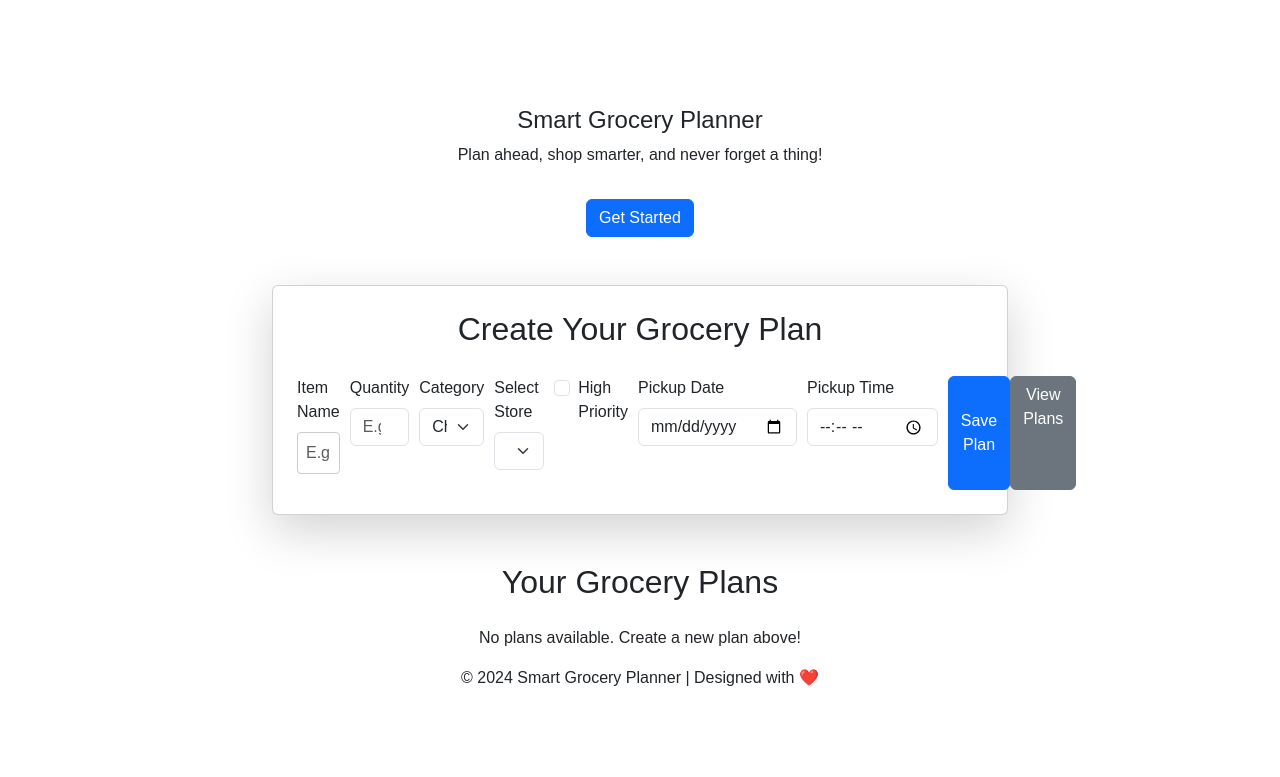
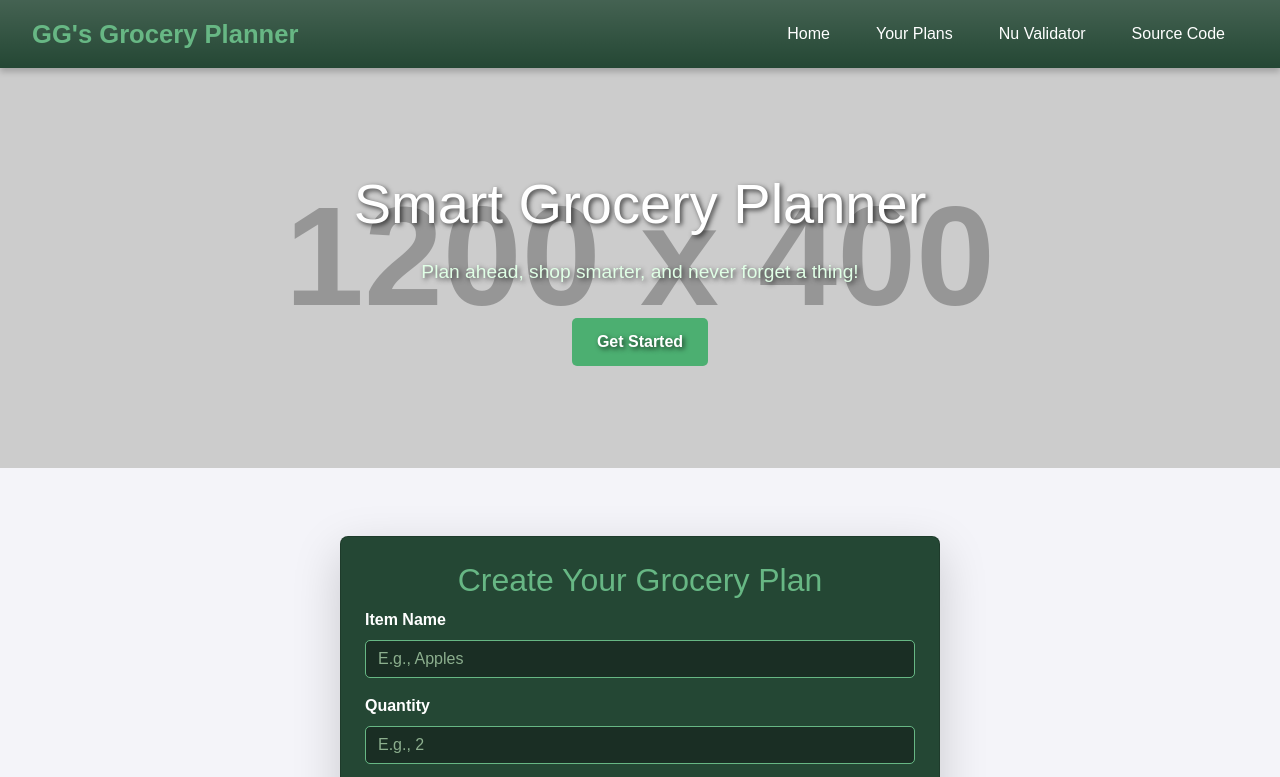
Before and after one commit to thisisggarvit/dev-harry-final-project, a plain HTML site: page index.html in a window 1280 px wide. Shown: the top 777 px of the page. Drawn offline with nearby package versions, Linux system fonts and the light colour scheme; placeholder pictures from the web are drawn by us; files whose address does not match are found by name.

Commit message:
Update style.css

```diff
--- a/styles/style.css
+++ b/styles/style.css
@@ -1,70 +1,215 @@
+/* Root Variables for Colors */
+:root {
+    --primary-dark: #244734; /* Dark green */
+    --primary-light: #67b784; /* Light green */
+    --accent: #4caf71; /* Accent green */
+    --background-light: #f4f4f9; /* Light background */
+    --text-light: #ffffff; /* White text */
+    --text-dark: #16211b; /* Dark text */
+    --hover-effect: #8ecf9c; /* Hover color */
+}
+
+/* General Styles */
 body {
-    font-family: Arial, sans-serif;
+    font-family: 'Arial', sans-serif;
+    margin: 0;
+    padding: 0;
+    color: var(--text-dark);
+    background-color: var(--background-light);
+}
+
+/* Navbar */
+.navbar {
+    background-color: var(--primary-dark);
+    padding: 10px 20px;
+    box-shadow: 0 4px 6px rgba(0, 0, 0, 0.2);
+    position: sticky;
+    top: 0;
+    z-index: 1000;
+}
+
+.navbar-brand {
+    font-size: 1.6rem;
+    font-weight: bold;
+    color: var(--primary-light);
+    text-decoration: none;
+}
+
+.navbar-nav {
+    display: flex;
+    list-style: none;
+    margin: 0;
+    padding: 0;
+}
+
+.navbar-nav .nav-item {
+    margin: 0 15px;
+}
+
+.navbar-nav .nav-link {
+    color: var(--text-light);
+    text-decoration: none;
+    font-weight: 500;
+    transition: color 0.3s ease;
+}
+
+.navbar-nav .nav-link:hover {
+    color: var(--hover-effect);
+    text-shadow: 0 0 5px var(--hover-effect);
+}
+
+/* Hero Section */
+.hero {
+    background: url('https://via.placeholder.com/1200x400?text=Nature+Background') no-repeat center center/cover;
+    height: 400px;
     display: flex;
     flex-direction: column;
     align-items: center;
-    margin-top: 50px;
+    justify-content: center;
+    color: var(--text-light);
+    text-shadow: 2px 2px 5px rgba(0, 0, 0, 0.7);
+    padding: 20px;
 }
 
-h1 {
-    font-size: 24px;
+.hero h1 {
+    font-size: 3.5rem;
+    margin-bottom: 20px;
 }
 
-#search {
-    margin: 20px;
-    padding: 8px;
-    width: 200px;
-    border: 1px solid #ccc;
-    border-radius: 4px;
+.hero p {
+    font-size: 1.2rem;
+    color: #e0ffe6;
 }
 
-#data-container {
-    border: 1px solid #ccc;
-    padding: 20px;
-    width: 300px;
-    background-color: #f9f9f9;
-    max-height: 300px;
-    overflow-y: auto;
+.hero .btn {
+    background-color: var(--accent);
+    border: none;
+    color: var(--text-light);
+    font-weight: bold;
+    padding: 12px 25px;
+    font-size: 1rem;
+    border-radius: 5px;
+    cursor: pointer;
+    transition: background-color 0.3s ease, transform 0.3s ease;
 }
 
-.data-item {
-    padding: 10px;
-    border-bottom: 1px solid #ddd;
-    opacity: 0;
-    transform: translateY(20px);
-    transition: all 0.3s ease;
+.hero .btn:hover {
+    background-color: var(--primary-light);
+    transform: scale(1.05);
 }
 
-.data-item.show {
-    opacity: 1;
-    transform: translateY(0);
+/* Form Section */
+.card {
+    background-color: var(--primary-dark);
+    border-radius: 8px;
+    color: var(--text-light);
+    box-shadow: 0 4px 8px rgba(0, 0, 0, 0.3);
+    margin: 20px auto;
+    max-width: 600px;
+    padding: 20px;
 }
 
-.data-item:last-child {
-    border-bottom: none;
+.card h2 {
+    color: var(--primary-light);
+    text-align: center;
 }
 
-form {
-    margin-top: 20px;
-    display: flex;
-    gap: 10px;
+.card .form-label {
+    font-weight: 600;
+    color: var(--text-light);
 }
 
-input[type="text"] {
-    padding: 8px;
-    border: 1px solid #ccc;
-    border-radius: 4px;
+.card .form-control,
+.card .form-select {
+    background-color: #1a2e24;
+    color: var(--text-light);
+    border: 1px solid var(--primary-light);
+    border-radius: 5px;
 }
 
-button {
-    padding: 8px 16px;
+.card .form-control::placeholder {
+    color: #8caf8e;
+}
+
+.card .form-control:focus,
+.card .form-select:focus {
+    border-color: var(--primary-light);
+    box-shadow: 0 0 5px var(--primary-light);
+}
+
+.card .btn-primary {
+    background-color: var(--accent);
     border: none;
-    background-color: #4CAF50;
-    color: white;
-    border-radius: 4px;
+    font-weight: bold;
+    color: var(--text-light);
+    border-radius: 5px;
+    padding: 10px 20px;
+    cursor: pointer;
+    transition: background-color 0.3s ease;
+}
+
+.card .btn-primary:hover {
+    background-color: var(--primary-light);
+}
+
+.card .btn-secondary {
+    background-color: #3b5544;
+    border: none;
+    font-weight: bold;
+    color: var(--text-light);
+    border-radius: 5px;
+    padding: 10px 20px;
     cursor: pointer;
 }
 
-button:hover {
-    background-color: #45a049;
+.card .btn-secondary:hover {
+    background-color: #5a8064;
 }
+
+/* Plans Section */
+#plans-section {
+    padding: 60px 20px;
+    background-color: var(--primary-dark);
+    text-align: center;
+    color: var(--text-light);
+}
+
+#plans-section h2 {
+    margin-bottom: 30px;
+    color: var(--hover-effect);
+    text-shadow: 1px 1px 5px rgba(0, 0, 0, 0.6);
+}
+
+#plans-container {
+    display: grid;
+    grid-template-columns: repeat(auto-fit, minmax(300px, 1fr));
+    gap: 20px;
+}
+
+#plans-container .card {
+    background-color: var(--primary-light);
+    color: var(--text-dark);
+    padding: 20px;
+    border-radius: 10px;
+    box-shadow: 0 4px 10px rgba(0, 0, 0, 0.3);
+    transition: transform 0.3s ease, box-shadow 0.3s ease;
+}
+
+#plans-container .card:hover {
+    transform: translateY(-10px);
+    box-shadow: 0 8px 15px rgba(0, 0, 0, 0.4);
+}
+
+/* Footer */
+.footer {
+    background-color: var(--primary-dark);
+    padding: 20px 0;
+    text-align: center;
+    color: #8caf8e;
+    font-size: 0.9rem;
+    border-top: 2px solid var(--primary-light);
+}
+
+.footer span {
+    color: #ff5733;
+}
```
